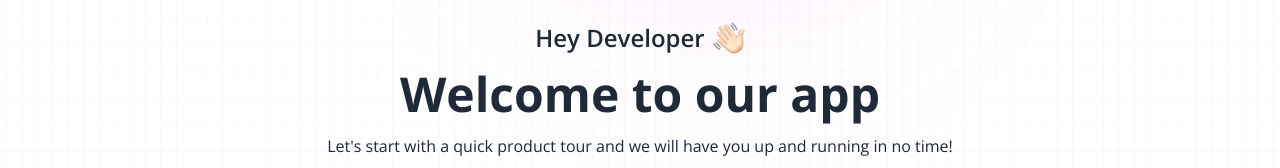
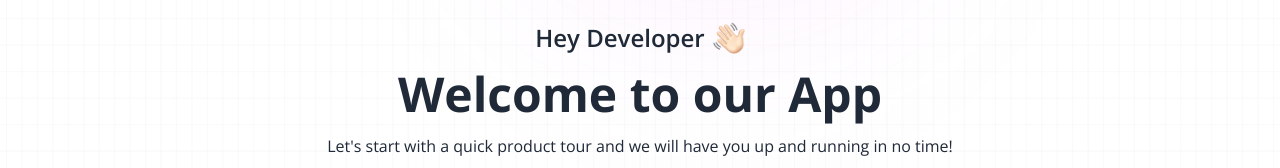
Before and after one commit to Joylinton04/node-js-authentication, a React (Vite) app in the folder client/: page / in a window 1280 px wide. Shown: the part 372-540 px from the top of the page. Built offline with nearby package versions, Linux system fonts and the light colour scheme.

Commit message:
responsive screen config

```diff
--- a/client/src/pages/Home.tsx
+++ b/client/src/pages/Home.tsx
@@ -44,7 +44,7 @@ const Home = () => {
           viewport={{ once: true }}
           className="text-3xl sm:text-5xl font-bold"
         >
-          Welcome to our app
+          Welcome to our App
         </motion.h1>
 
         <motion.div
--- a/client/tailwind.config.js
+++ b/client/tailwind.config.js
@@ -8,7 +8,14 @@ export default {
     extend: {
       fontFamily:{
         default: 'Open Sans, sans-serif'
-      }
+      },
+      screens: {
+        xxl: {max: '1279px'},
+        lgg: {max: '1024px'},
+        mdd: {max: '820px'},
+        ssm: {max: '639px'},
+        sssm: {max: '390px'}
+      },
     },
   },
   plugins: [],
```
